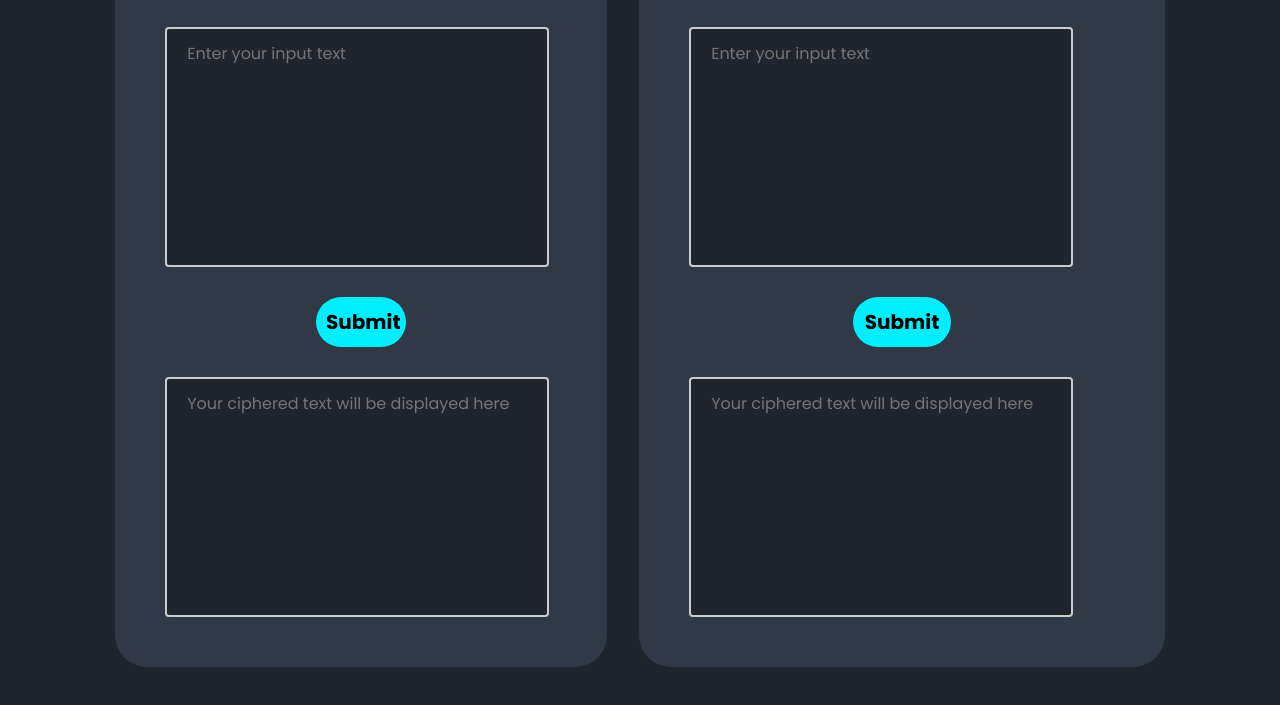
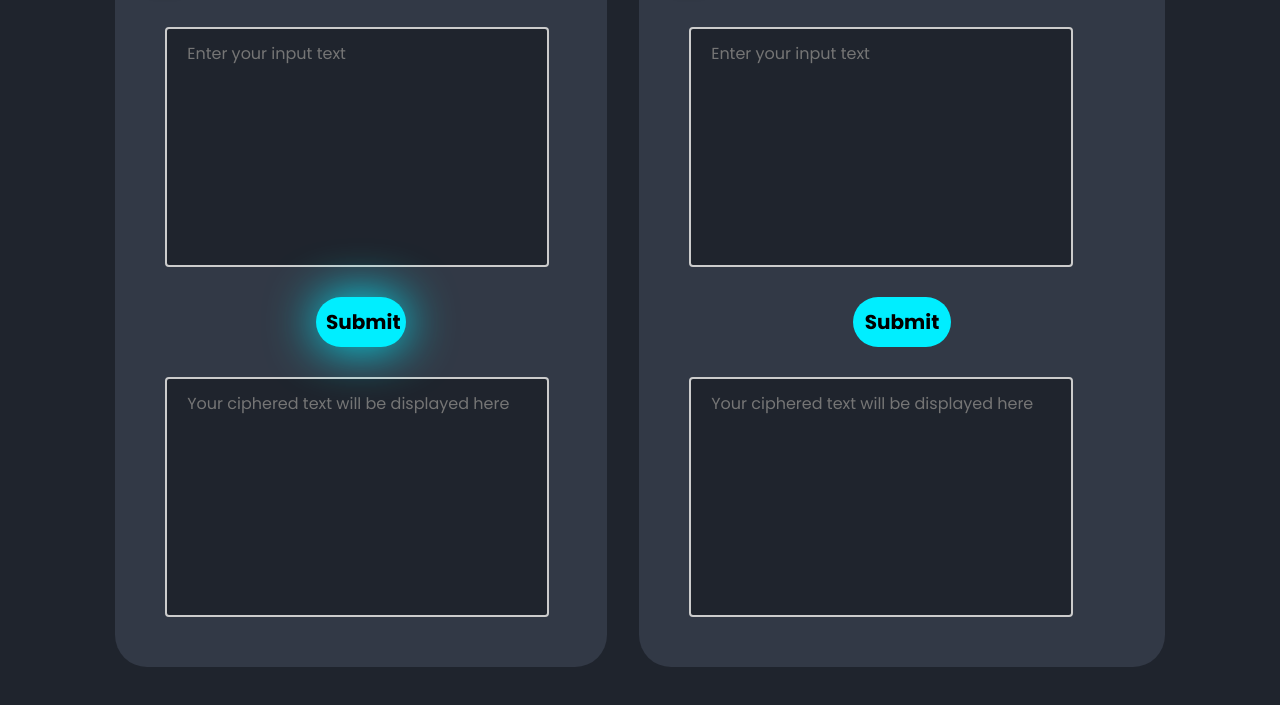
Before and after one commit to Astrasv/caesarcipher.github.io, a plain HTML site: page index.html in a window 1280 px wide. In both pictures the pointer is over the link 361 px from the left and 554 px from the top of the page. Shown: the part 233-938 px from the top of the page. Drawn offline with Linux system fonts and the light colour scheme.

Commit message:
Button effects

```diff
--- a/styles.css
+++ b/styles.css
@@ -153,7 +153,7 @@ section {
     border-color: #6a9cff;
   }
 
-#submit{
+  #submit{
     display: block;
     position: relative;
     margin: 0 auto;
@@ -165,4 +165,9 @@ section {
     border-radius: 3.2rem;
     font-weight: bold;
     text-align: center;
+    transition:200ms ease;
 }
+
+#submit:hover{
+    box-shadow: 0 0 50px var(--main-color);
+}
```
